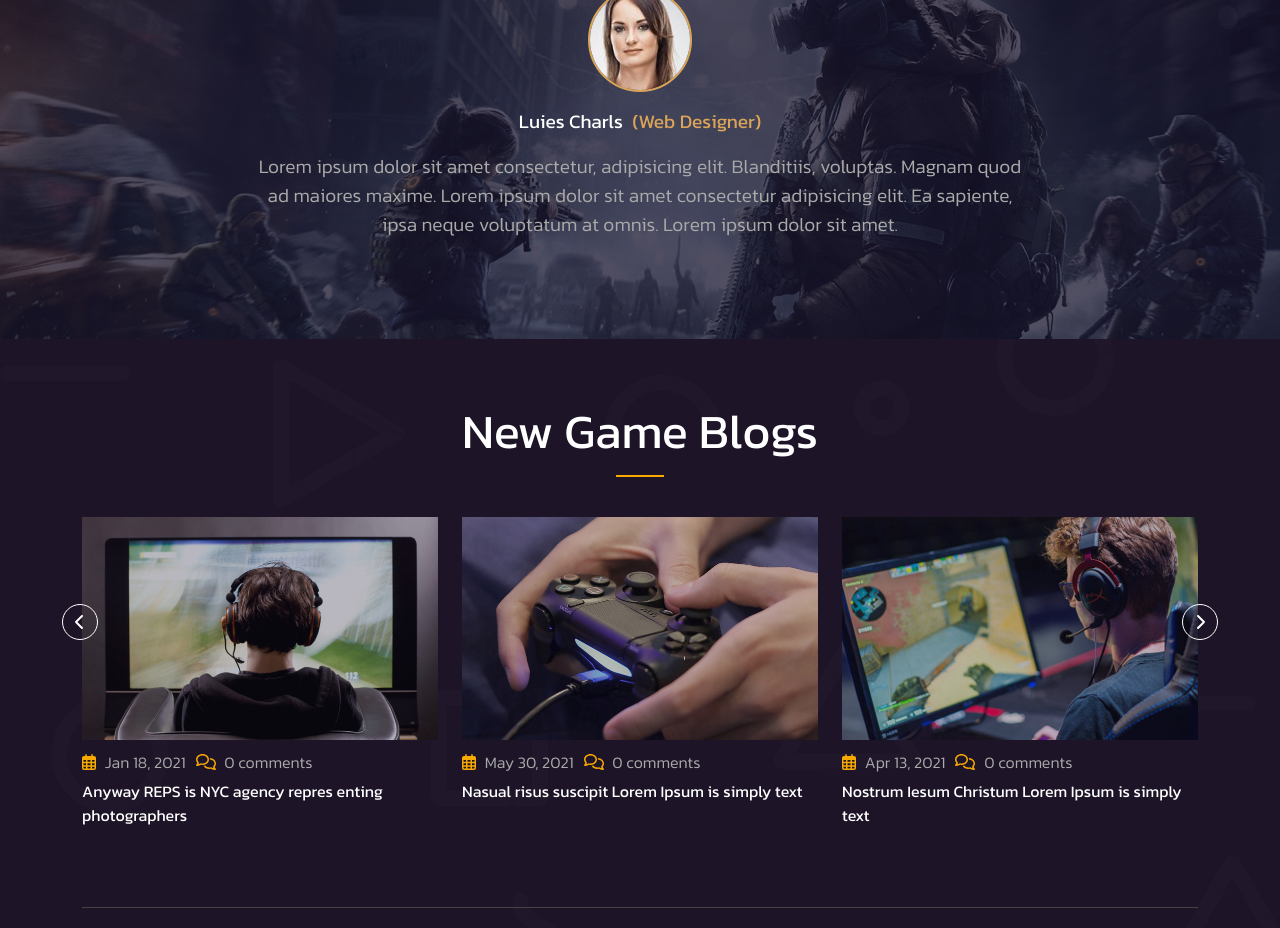
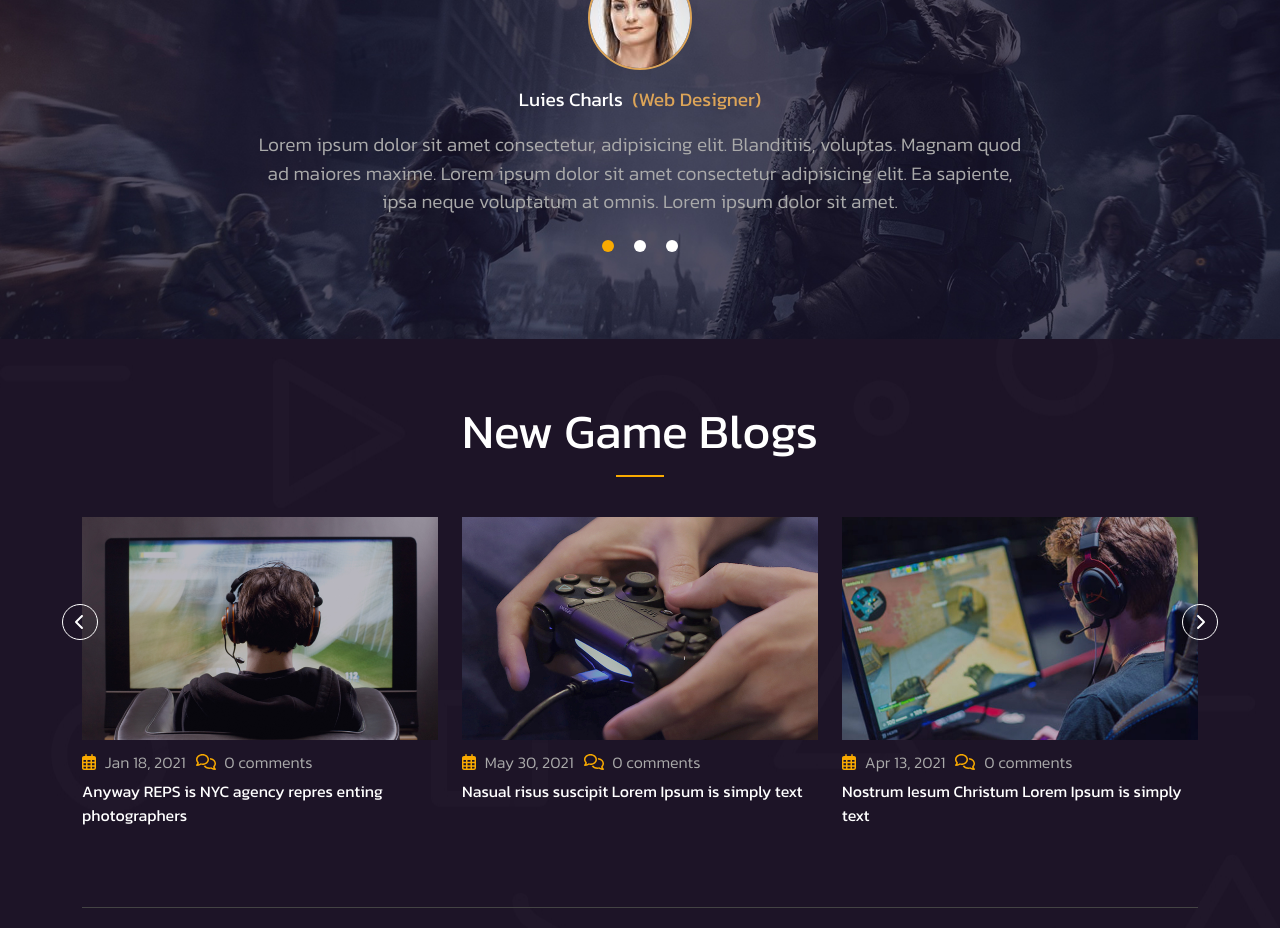
Before and after one commit to umbertofaenza/proj-html-vuejs, a Vue app: page / in a window 1280 px wide. Shown: the part 4220-5148 px from the top of the page. Built offline with nearby package versions, Linux system fonts and the light colour scheme.

Commit message:
feat: add slider-controls (not functioning)

```diff
--- a/src/components/other_components/QuoteSlider.vue
+++ b/src/components/other_components/QuoteSlider.vue
@@ -35,6 +35,18 @@ export default {
         <div class="quote">
           {{ this.store.quoteSliderData[activeSlide].quote }}
         </div>
+        <!-- slider controls -->
+        <div class="slider-controls d-flex">
+          <div class="dot-control active">
+            <font-awesome-icon :icon="['fas', 'circle']" size="2xs" />
+          </div>
+          <div class="dot-control">
+            <font-awesome-icon :icon="['fas', 'circle']" size="2xs" />
+          </div>
+          <div class="dot-control">
+            <font-awesome-icon :icon="['fas', 'circle']" size="2xs" />
+          </div>
+        </div>
       </div>
     </div>
   </div>
@@ -71,10 +83,22 @@ export default {
     max-width: 70%;
     color: #aaaaaa;
     text-align: center;
+    margin-bottom: 1rem;
   }
 
   .container {
     height: 100%;
   }
 }
+
+.slider-controls {
+  .dot-control {
+    margin: 0 10px;
+    cursor: pointer;
+
+    &.active {
+      color: $secondary-color;
+    }
+  }
+}
 </style>
--- a/src/main.js
+++ b/src/main.js
@@ -28,6 +28,7 @@ import {
   faHeart,
   faMaximize,
   faEye,
+  faCircle,
 } from "@fortawesome/free-solid-svg-icons";
 // regular
 import {
@@ -70,7 +71,8 @@ library.add(
   faGears,
   faHeart,
   faMaximize,
-  faEye
+  faEye,
+  faCircle
 );
 
 const app = createApp(App);
```
